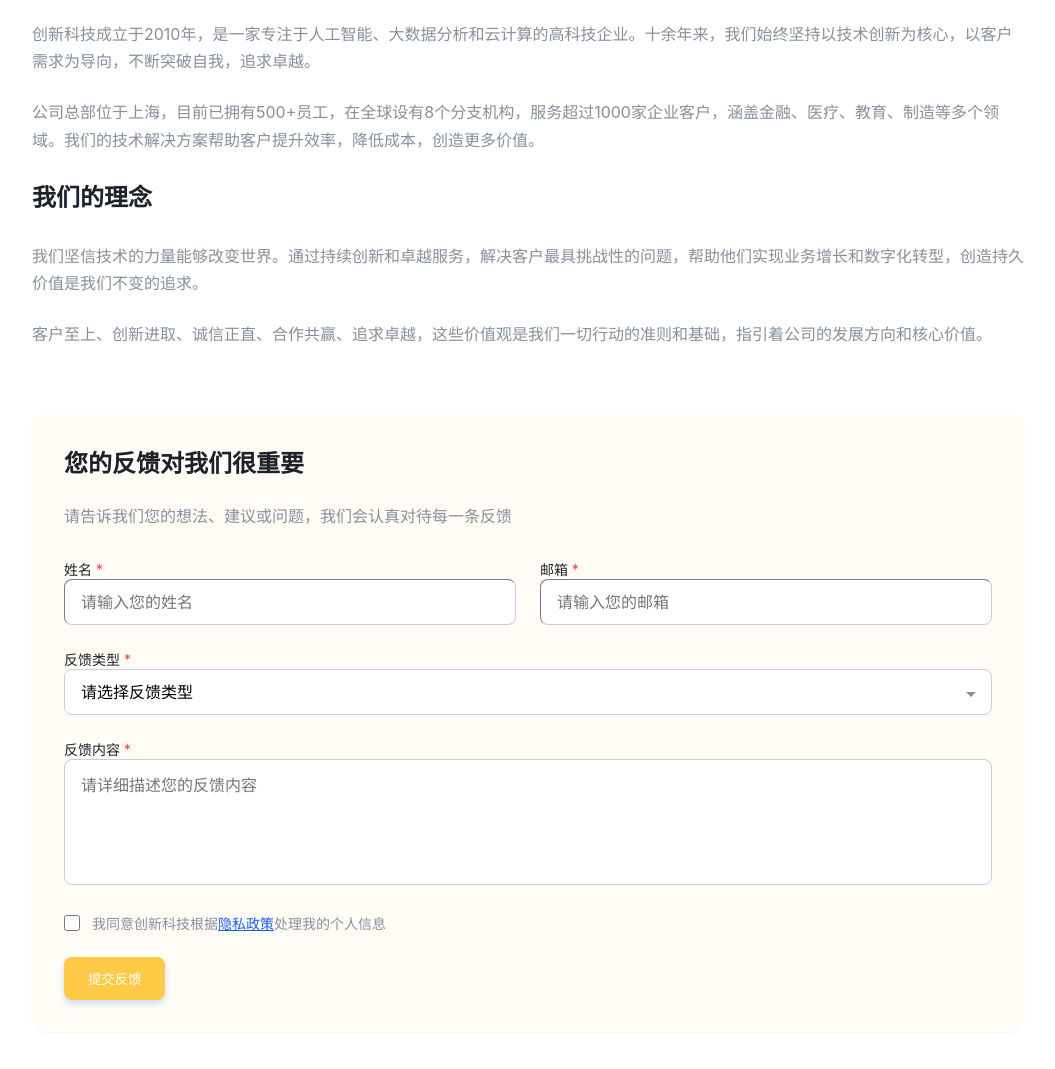
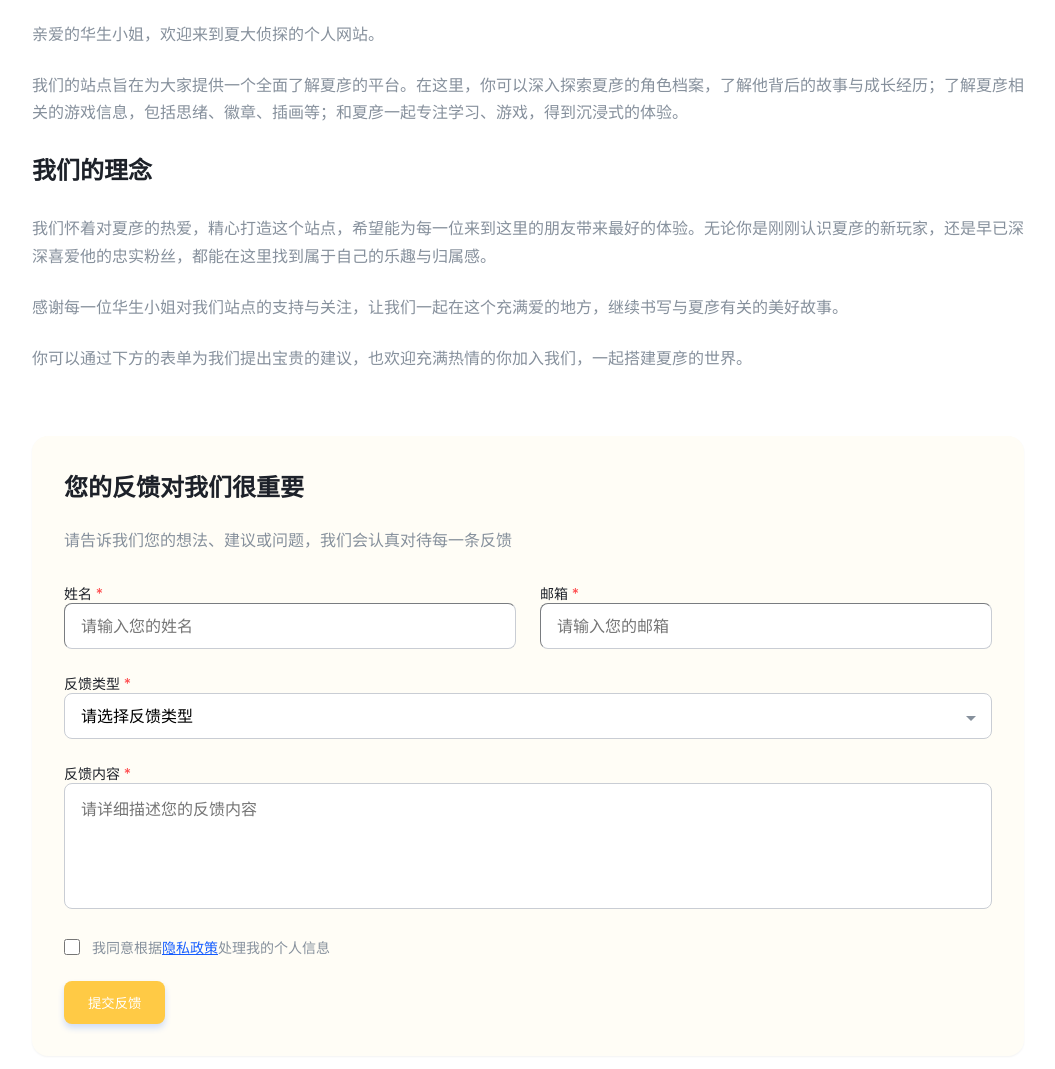
Before and after one commit to kinnekovo/mywebsite, a plain HTML site: page about/about.html in a window 1280 px wide. Shown: the part 171-1240 px from the top of the page, without its empty margins (112-1167 px from the left). Drawn offline with Linux system fonts and the light colour scheme.

Commit message:
修改了“关于我们”的内容

```diff
--- a/about/about.html
+++ b/about/about.html
@@ -22,14 +22,16 @@
       <h1 class="text-4xl font-bold text-dark mb-6">关于我们</h1>
 
       <div class="prose max-w-none text-gray-medium space-y-6">
-        <p>创新科技成立于2010年，是一家专注于人工智能、大数据分析和云计算的高科技企业。十余年来，我们始终坚持以技术创新为核心，以客户需求为导向，不断突破自我，追求卓越。</p>
+        <p>亲爱的华生小姐，欢迎来到夏大侦探的个人网站。</p>
 
-        <p>公司总部位于上海，目前已拥有500+员工，在全球设有8个分支机构，服务超过1000家企业客户，涵盖金融、医疗、教育、制造等多个领域。我们的技术解决方案帮助客户提升效率，降低成本，创造更多价值。</p>
+        <p>我们的站点旨在为大家提供一个全面了解夏彦的平台。在这里，你可以深入探索夏彦的角色档案，了解他背后的故事与成长经历；了解夏彦相关的游戏信息，包括思绪、徽章、插画等；和夏彦一起专注学习、游戏，得到沉浸式的体验。</p>
 
         <h2 class="text-2xl font-bold text-dark mt-10 mb-4">我们的理念</h2>
-        <p>我们坚信技术的力量能够改变世界。通过持续创新和卓越服务，解决客户最具挑战性的问题，帮助他们实现业务增长和数字化转型，创造持久价值是我们不变的追求。</p>
+        <p>我们怀着对夏彦的热爱，精心打造这个站点，希望能为每一位来到这里的朋友带来最好的体验。无论你是刚刚认识夏彦的新玩家，还是早已深深喜爱他的忠实粉丝，都能在这里找到属于自己的乐趣与归属感。</p>
 
-        <p>客户至上、创新进取、诚信正直、合作共赢、追求卓越，这些价值观是我们一切行动的准则和基础，指引着公司的发展方向和核心价值。</p>
+        <p>感谢每一位华生小姐对我们站点的支持与关注，让我们一起在这个充满爱的地方，继续书写与夏彦有关的美好故事。</p>
+
+        <p>你可以通过下方的表单为我们提出宝贵的建议，也欢迎充满热情的你加入我们，一起搭建夏彦的世界。</p>
       </div>
     </section>
 
@@ -82,7 +84,7 @@
                   class="w-4 h-4 text-primary border-gray-300 rounded focus:ring-primary">
           </div>
           <label for="agreement" class="ml-3 text-sm text-gray-medium">
-            我同意创新科技根据<a href="#" class="text-primary hover:underline">隐私政策</a>处理我的个人信息
+            我同意根据<a href="#" class="text-primary hover:underline">隐私政策</a>处理我的个人信息
           </label>
         </div>
 
```
